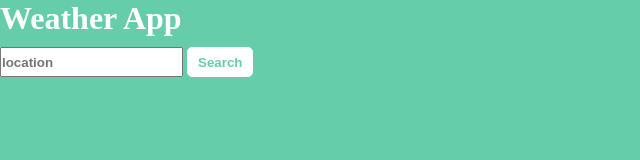
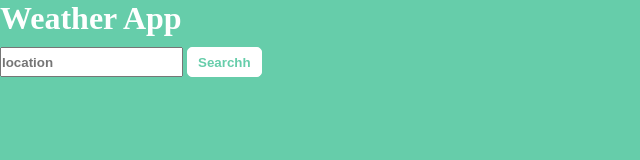
Before and after one commit to diegoHernandezDeveloper/weatherApp, a website built with webpack: page src/template.html in a window 1280 px wide. Shown: the full height of the page, 0-640 px from the left. Built offline with nearby package versions, Linux system fonts and the light colour scheme.

```diff
--- a/src/template.html
+++ b/src/template.html
@@ -9,7 +9,7 @@
     <h1>Weather App</h1>
     <main>
       <input type="text" placeholder="location" />
-      <button>Search</button>
+      <button>Searchh</button>
     </main>
   </body>
 </html>
```
